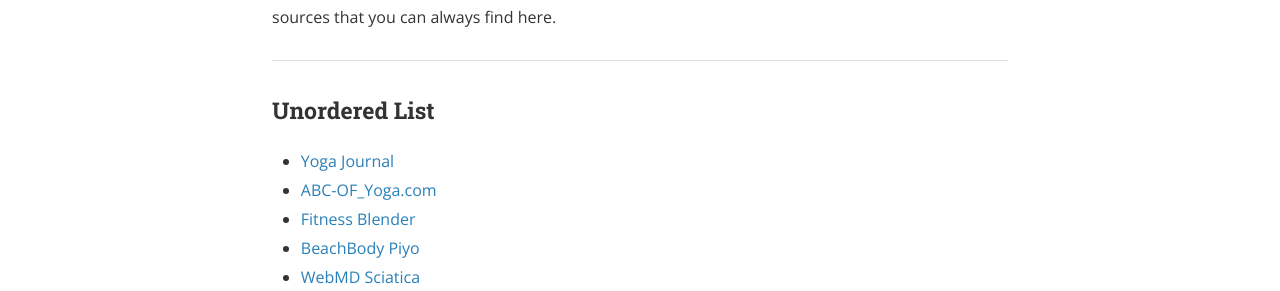
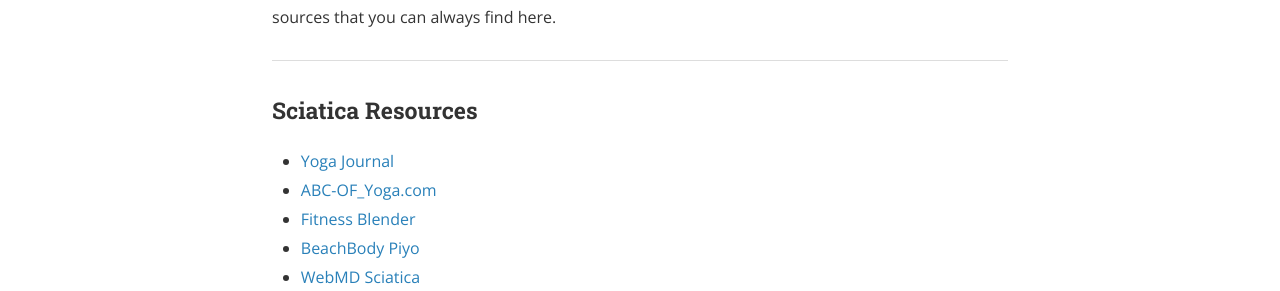
Before and after one commit to sciaticawarrior/sciaticatest, a Jekyll site: the page built from resources.html, in a window 1280 px wide. Shown: the part 241-532 px from the top of the page. Built offline with Jekyll 4.4.1, drawn with Linux system fonts in a browser that asks for light colours; nearby versions of some CDN libraries; a style sheet for code colours, icons or effects is not loaded.

Commit message:
Update resources.html

```diff
--- a/resources.html
+++ b/resources.html
@@ -11,7 +11,7 @@
 
 <h1 id="list_types"></h1>
 
-<h3>Unordered List</h3>
+<h3>Sciatica Resources</h3>
 <ul>
   <li><a href="http://www.yogahournal.com">Yoga Journal</a></li>
   <li><a href="http://www.abc-of-yoga.com">ABC-OF_Yoga.com</a></li>
```
